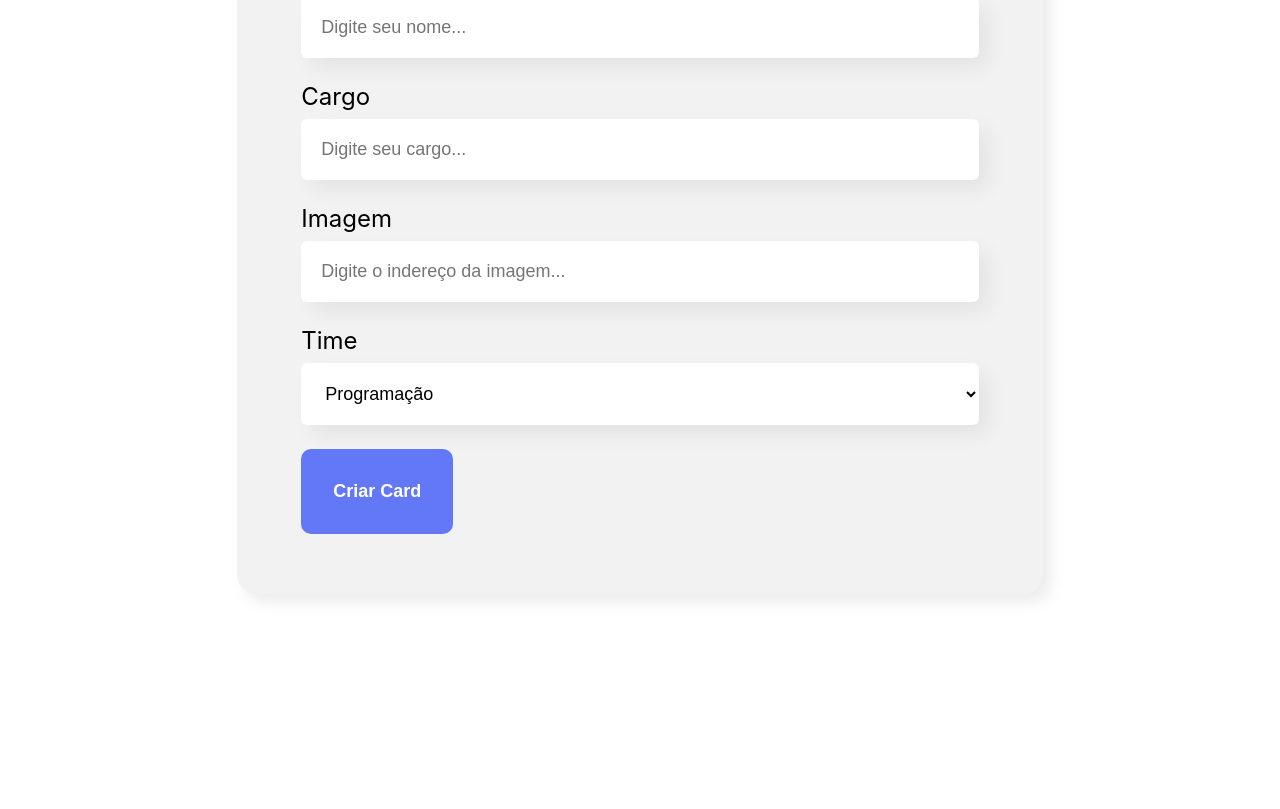
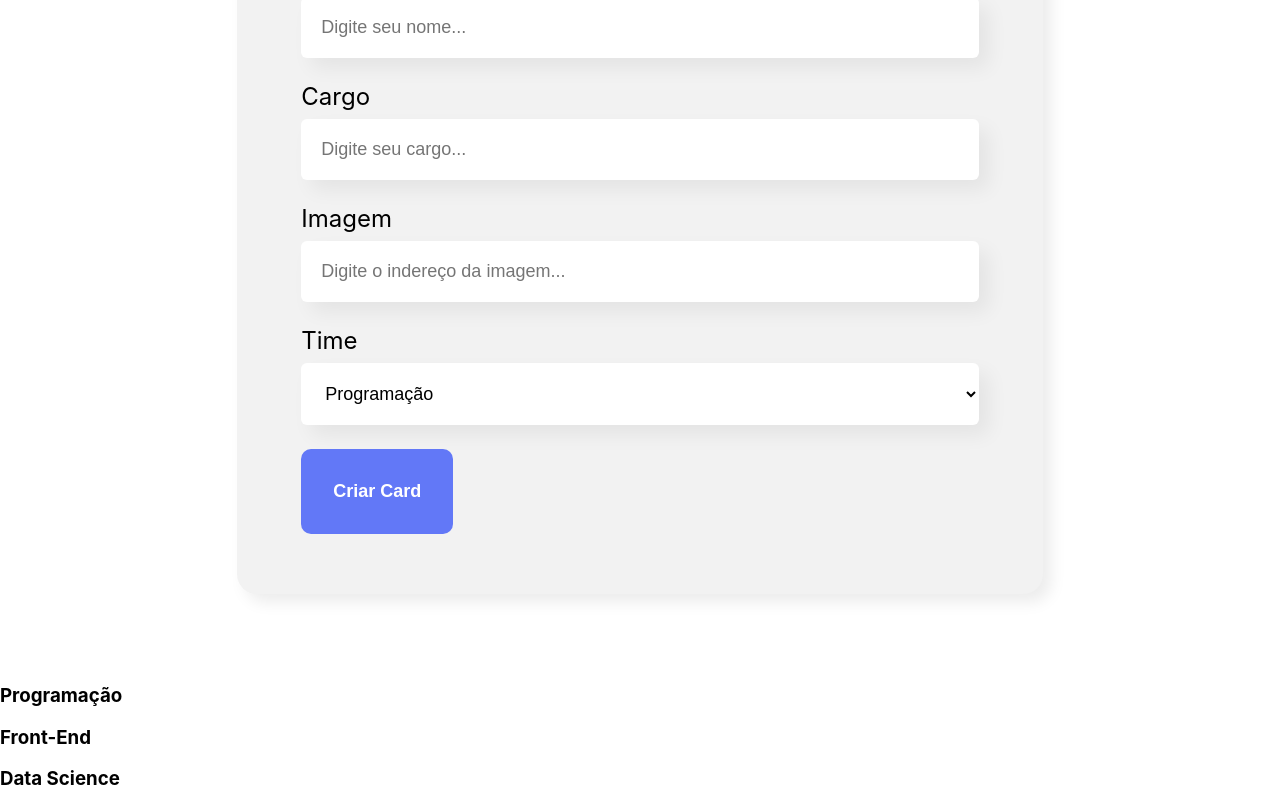
Before and after one commit to GabriellMaiaa/OrganoReact, a React (Create React App) app: page / in a window 1280 px wide. Shown: the part 589-1398 px from the top of the page. Before the commit the page ends 1273 px from the top, so only its background shows below. Built offline with nearby package versions, Linux system fonts and the light colour scheme.

Commit message:
add times

```diff
--- a/src/App.js
+++ b/src/App.js
@@ -3,6 +3,7 @@
 import Banner from './components/Banner/Banner';
 //import CampoTexto from './components/CampoTexto/CampoTexto';
 import Formulario from './components/Formulario/Formulario';
+import Time from './components/Time/Time';
 
 function App() {
   const [colaboradores, setColaboradores] = useState('')
@@ -15,6 +16,9 @@
     <div className="App">
       <Banner/>
       <Formulario aoColaboradorCadastrado={colaborador => aoNovoColaboradorAdicionado(colaborador)}/>{/*Função vai ser chamada no formulário */}
+      <Time nome='Programação'/>
+      <Time nome='Front-End'/>
+      <Time nome='Data Science'/>
     </div>
   );
 }
--- /dev/null
+++ b/src/components/Time/Time.js
@@ -0,0 +1,14 @@
+import React from 'react'
+import "./Time.css"
+
+const Time = (props) => { //Vamos chamar por Props devido ao parâmetros dela que serão passados
+  return (
+    <div>
+      <section>
+        <h3>{props.nome}</h3>
+      </section>
+    </div>
+  )
+}
+
+export default Time
```
Also changed, not shown: src/components/Time/Time.css (added).
